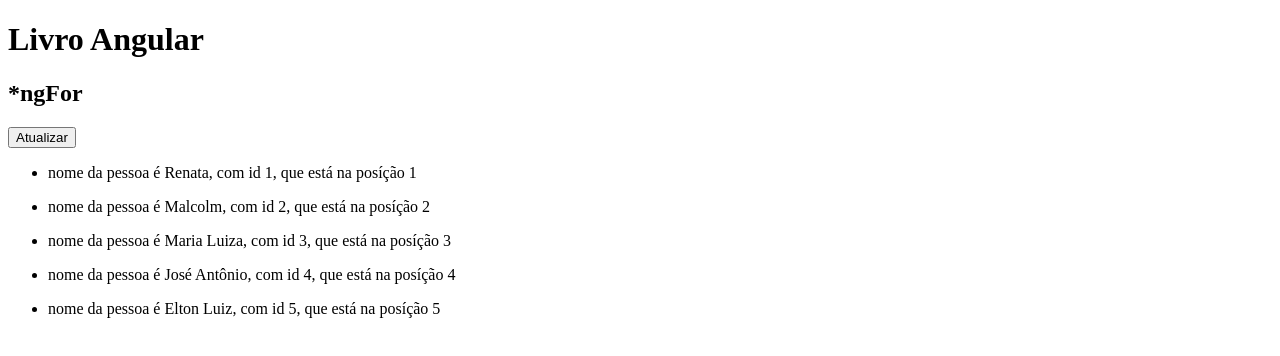
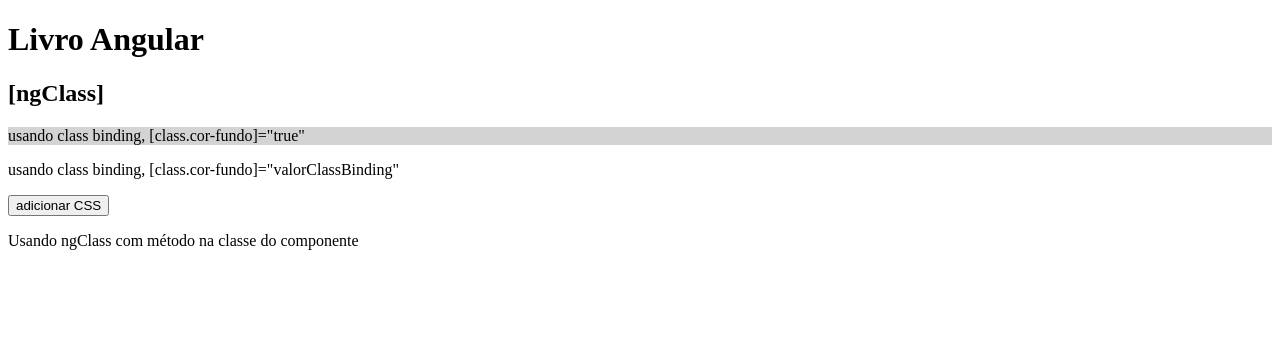
Before and after one commit to eltoncox/angular-training, an Angular app: page / in a window 1280 px wide. Shown: the top 356 px of the page. Built offline with nearby package versions, Linux system fonts and the light colour scheme.

Commit message:
ngClass e CSS.

```diff
--- a/src/app/app.component.html
+++ b/src/app/app.component.html
@@ -13,5 +13,6 @@
 <app-two-way-binding></app-two-way-binding>
 
 <app-ng-if></app-ng-if>
-<app-ng-switch-case></app-ng-switch-case> -->
-<app-ng-for></app-ng-for>
+<app-ng-switch-case></app-ng-switch-case>
+<app-ng-for></app-ng-for> -->
+<app-ng-class></app-ng-class>
--- a/src/app/app.module.ts
+++ b/src/app/app.module.ts
@@ -12,6 +12,7 @@ import { TwoWayBindingComponent } from './two-way-binding/two-way-binding.compon
 import { NgIfComponent } from './ng-if/ng-if.component';
 import { NgSwitchCaseComponent } from './ng-switch-case/ng-switch-case.component';
 import { NgForComponent } from './ng-for/ng-for.component';
+import { NgClassComponent } from './ng-class/ng-class.component';
 
 
 
@@ -24,7 +25,8 @@ import { NgForComponent } from './ng-for/ng-for.component';
     TwoWayBindingComponent,
     NgIfComponent,
     NgSwitchCaseComponent,
-    NgForComponent
+    NgForComponent,
+    NgClassComponent
   ],
   imports: [
     BrowserModule,
--- /dev/null
+++ b/src/app/ng-class/ng-class.component.css
@@ -0,0 +1,16 @@
+.cor-fundo {
+  background-color: lightgray;
+}
+
+
+.cor-letra {
+  color: red;
+}
+
+.estilo-letra {
+  font-style: italic;
+}
+
+.borda-paragrafo {
+  border: 2px green solid;
+}
--- /dev/null
+++ b/src/app/ng-class/ng-class.component.html
@@ -0,0 +1,9 @@
+<h2>[ngClass]</h2>
+
+<p [class.cor-fundo]="true">usando class binding, [class.cor-fundo]="true"</p>
+
+<p [class.cor-fundo]="valorClassBinding">usando class binding, [class.cor-fundo]="valorClassBinding"</p>
+
+<button (click)="mudarClassBinding()">adicionar CSS</button>
+
+<p [ngClass]="classes()">Usando ngClass com método na classe do componente</p>
--- /dev/null
+++ b/src/app/ng-class/ng-class.component.ts
@@ -0,0 +1,26 @@
+import { Component } from '@angular/core';
+
+@Component({
+  selector: 'app-ng-class',
+  templateUrl: './ng-class.component.html',
+  styleUrls: ['./ng-class.component.css']
+})
+export class NgClassComponent {
+
+  valorClassBinding: boolean = false;
+
+  mudarClassBinding() {
+    this.valorClassBinding = !this.valorClassBinding;
+  }
+
+  classes(): any {
+    let valores = {
+        'cor-fundo': this.valorClassBinding,
+        'cor-letra': this.valorClassBinding,
+        'estilo-letra': this.valorClassBinding,
+        'borda-paragrafo': this.valorClassBinding
+    }
+    return valores;
+  }
+
+}
```
